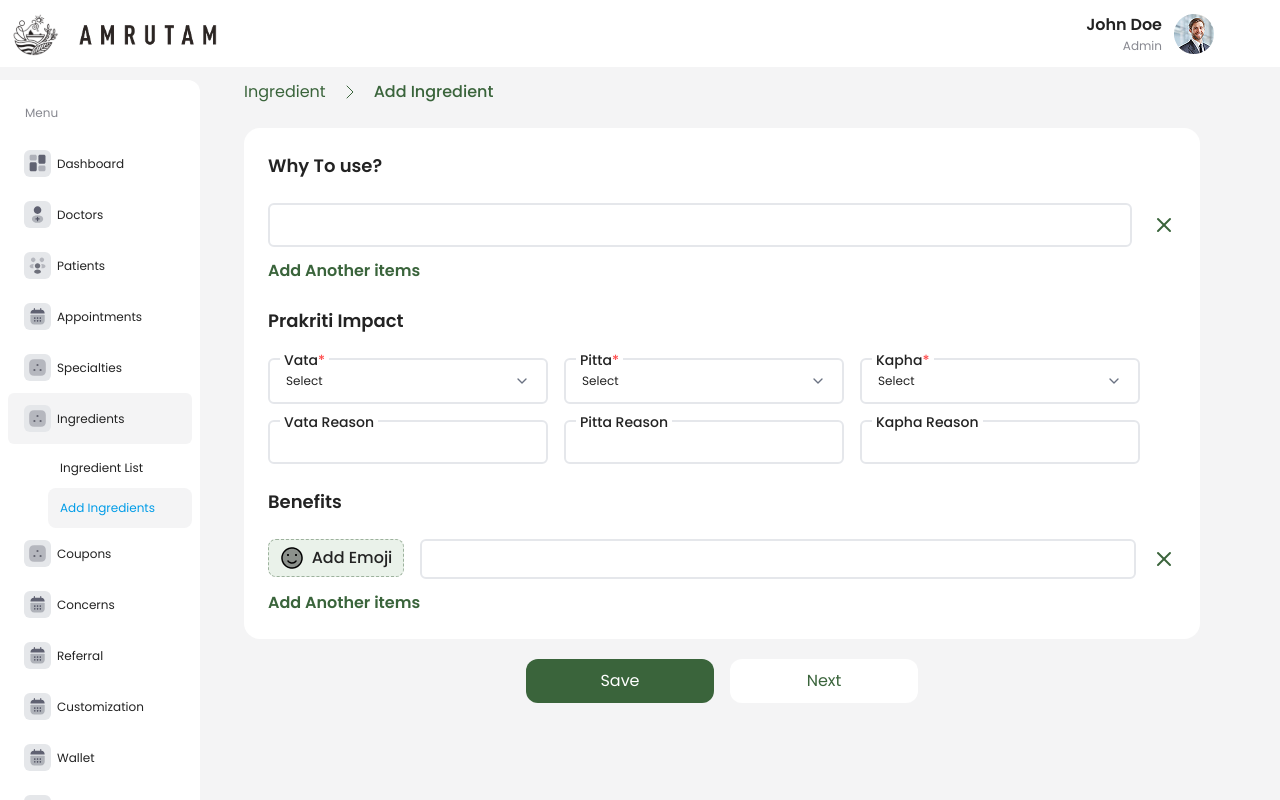
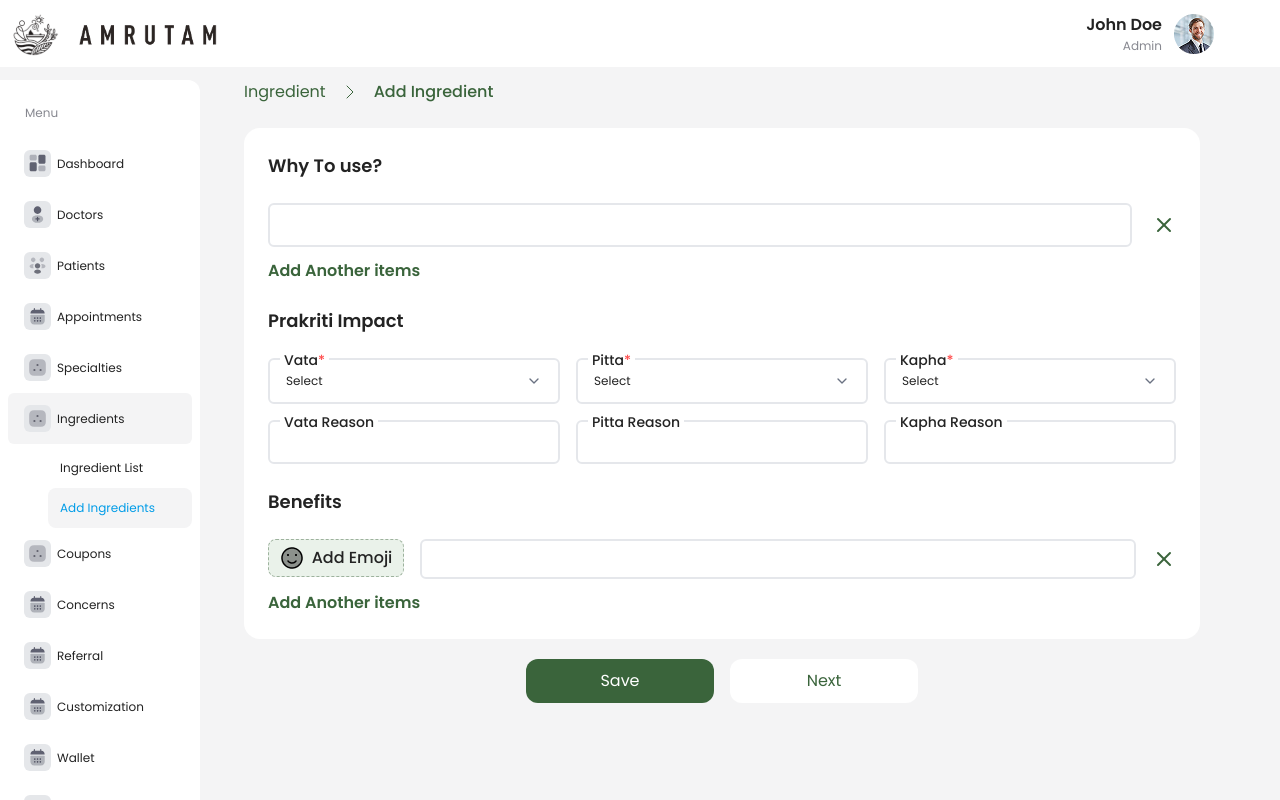
Before and after one commit to akashdas99/amrutam-project, a Next.js app: page /ingredients/add in a window 1280 px wide. Both pictures are taken after a click on the button "Next". Built offline with nearby package versions, Linux system fonts and the light colour scheme.

Commit message:
refactor: simplify layout of Benefits component by removing unnecessary div wrappers around Select and Input components for improved readability

```diff
--- a/components/add-ingredient-steps/benefits.tsx
+++ b/components/add-ingredient-steps/benefits.tsx
@@ -125,7 +125,6 @@
 
       <div className="flex flex-col gap-4">
         <div className="flex gap-4 items-center">
-          <div className="w-[280px]">
           <Select
             name="prakritiImpact.vata"
             control={control}
@@ -137,8 +136,6 @@
             required
             error={errors.prakritiImpact?.vata?.message}
           />
-          </div>
-          <div className="w-[280px]">
           <Select
             name="prakritiImpact.pitta"
             control={control}
@@ -150,8 +147,6 @@
             required
             error={errors.prakritiImpact?.pitta?.message}
           />
-          </div>
-          <div className="w-[280px]">
           <Select
             name="prakritiImpact.kapha"
             control={control}
@@ -164,30 +159,23 @@
             error={errors.prakritiImpact?.kapha?.message}
           />
         </div>
-        </div>
 
         <div className="flex gap-4 items-start">
-          <div className="w-[280px]">
           <Input
             label="Vata Reason"
             {...register("prakritiImpact.vataReason")}
             error={errors.prakritiImpact?.vataReason?.message}
           />
-          </div>
-          <div className="w-[280px]">
           <Input
             label="Pitta Reason"
             {...register("prakritiImpact.pittaReason")}
             error={errors.prakritiImpact?.pittaReason?.message}
           />
-          </div>
-          <div className="w-[280px]">
           <Input
             label="Kapha Reason"
             {...register("prakritiImpact.kaphaReason")}
             error={errors.prakritiImpact?.kaphaReason?.message}
           />
-          </div>
         </div>
       </div>
 
--- a/components/ui/select.tsx
+++ b/components/ui/select.tsx
@@ -35,7 +35,7 @@
       control={control}
       name={name}
       render={({ field: { onChange, onBlur, value, ref } }) => (
-        <div className="flex flex-col gap-1">
+        <div className="flex flex-col gap-1 flex-1">
           <div className="relative">
             {label && (
               <label
```
Lines whose indentation alone changed are shown as unchanged.
